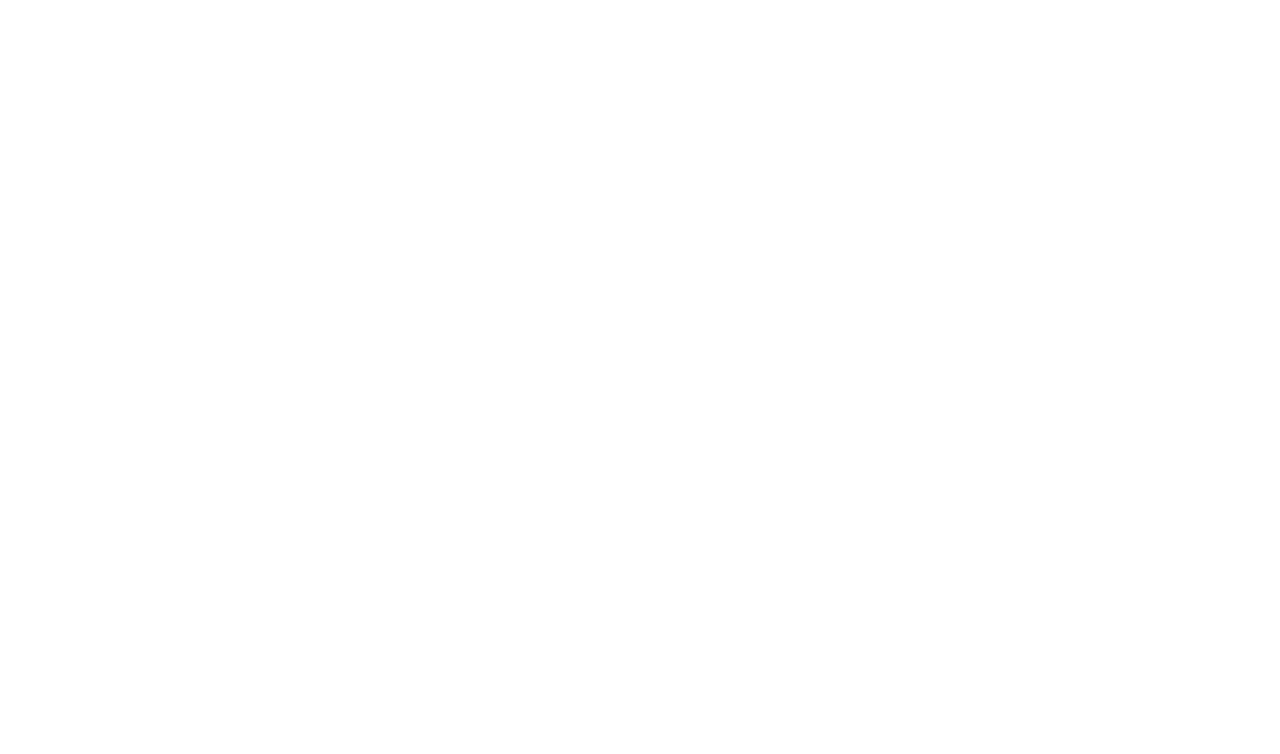
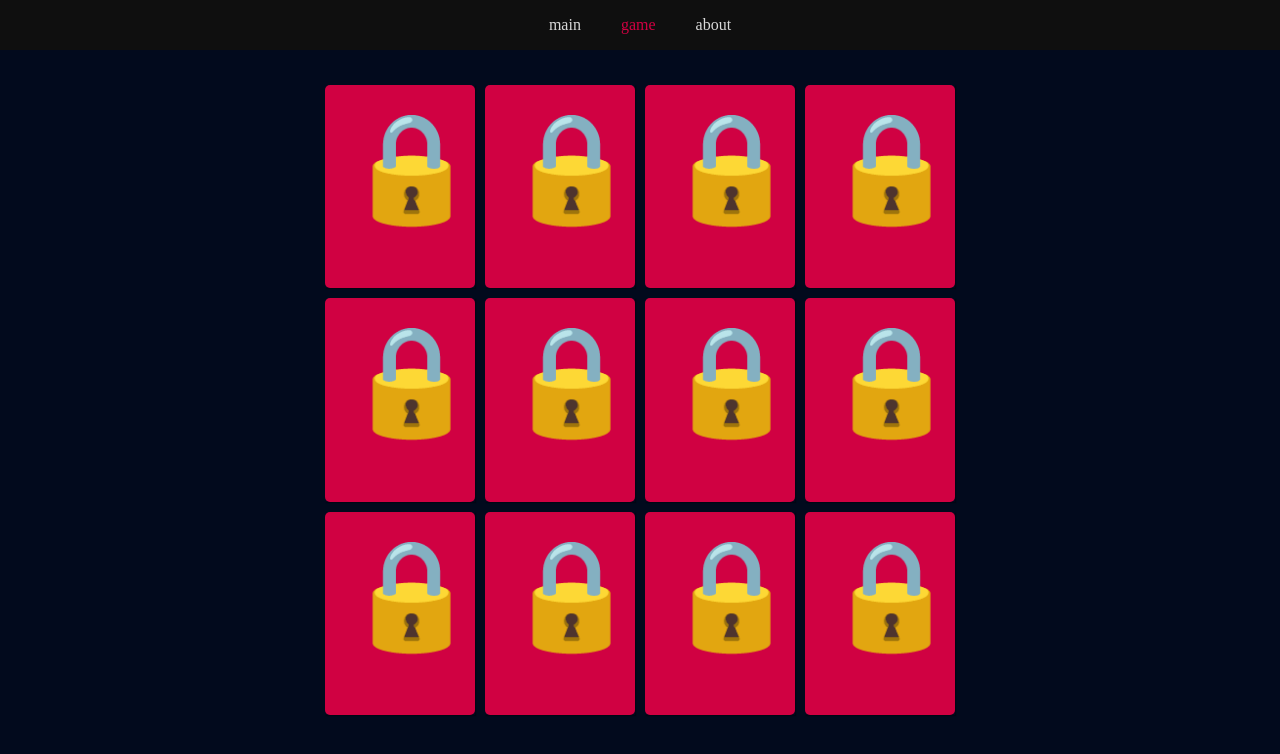
Before and after one commit to PaoloProdossimoLopes/fei-cc1620-game-project-web, a plain HTML site: page game/game/index.html in a window 1280 px wide. Drawn offline with Linux system fonts and the light colour scheme.

Commit message:
Feature (game): Add jogo da memmoria na tela de `game`

```diff
--- a/game/game/index.html
+++ b/game/game/index.html
@@ -2,9 +2,73 @@
 <html lang="en">
 <head>
     <meta charset="UTF-8">
+    <link href="style.css" rel="stylesheet"/>
     <title>Title</title>
 </head>
 <body>
+<!--  CABEÇALHO  -->
+<div id="cabecalho">
+    <a href="index.html">main</a>
+    <a href="../game/index.html"><span class="texto-focado">game</span></a>
+    <a href="../about/index.html">about</a>
+</div>
 
+<div class="memory-game">
+    <div class="memory-card" data-framework="feliz">
+        <p class="front-face">😀</p>
+        <p class="back-face">🔒</p>
+    </div>
+    <div class="memory-card" data-framework="feliz">
+        <p class="front-face">😀</p>
+        <p class="back-face">🔒</p>
+    </div>
+
+    <div class="memory-card" data-framework="triste">
+        <p class="front-face">🥹</p>
+        <p class="back-face">🔒</p>
+    </div>
+    <div class="memory-card" data-framework="triste">
+        <p class="front-face">🥹</p>
+        <p class="back-face">🔒</p>
+    </div>
+
+    <div class="memory-card" data-framework="cdf">
+        <p class="front-face">🤓</p>
+        <p class="back-face">🔒</p>
+    </div>
+    <div class="memory-card" data-framework="cdf">
+        <p class="front-face">🤓</p>
+        <p class="back-face">🔒</p>
+    </div>
+
+    <div class="memory-card" data-framework="comemorando">
+        <p class="front-face">🥳</p>
+        <p class="back-face">🔒</p>
+    </div>
+    <div class="memory-card" data-framework="comemorando">
+        <p class="front-face">🥳</p>
+        <p class="back-face">🔒</p>
+    </div>
+
+    <div class="memory-card" data-framework="backbone">
+        <p class="front-face">😀</p>
+        <p class="back-face">🔒</p>
+    </div>
+    <div class="memory-card" data-framework="backbone">
+        <p class="front-face">😀</p>
+        <p class="back-face">🔒</p>
+    </div>
+
+    <div class="memory-card" data-framework="react">
+        <p class="front-face">😀</p>
+        <p class="back-face">🔒</p>
+    </div>
+    <div class="memory-card" data-framework="react">
+        <p class="front-face">😀</p>
+        <p class="back-face">🔒</p>
+    </div>
+
+    <script src="script.js"></script>
+</div>
 </body>
 </html>
--- a/game/game/script.js
+++ b/game/game/script.js
@@ -0,0 +1,60 @@
+const cards = document.querySelectorAll('.memory-card');
+
+let hasFlippedCard = false;
+let lockBoard = false;
+let firstCard, secondCard;
+
+function flipCard() {
+    if (lockBoard) return;
+    if (this === firstCard) return;
+
+    this.classList.add('flip');
+
+    if (!hasFlippedCard) {
+        hasFlippedCard = true;
+        firstCard = this;
+
+        return;
+    }
+
+    secondCard = this;
+    checkForMatch();
+}
+
+function checkForMatch() {
+    let isMatch = firstCard.dataset.framework === secondCard.dataset.framework;
+
+    isMatch ? disableCards() : unflipCards();
+}
+
+function disableCards() {
+    firstCard.removeEventListener('click', flipCard);
+    secondCard.removeEventListener('click', flipCard);
+
+    resetBoard();
+}
+
+function unflipCards() {
+    lockBoard = true;
+
+    setTimeout(() => {
+        firstCard.classList.remove('flip');
+        secondCard.classList.remove('flip');
+
+        resetBoard();
+    }, 1500);
+}
+
+function resetBoard() {
+    [hasFlippedCard, lockBoard] = [false, false];
+    [firstCard, secondCard] = [null, null];
+}
+
+(function shuffle() {
+    cards.forEach(card => {
+        let randomPos = Math.floor(Math.random() * 12);
+        card.style.order = randomPos;
+    });
+})();
+
+cards.forEach(card => card.addEventListener('click', flipCard));
--- a/game/game/style.css
+++ b/game/game/style.css
@@ -0,0 +1,94 @@
+* {
+    padding: 0;
+    margin: 0;
+    box-sizing: border-box;
+}
+
+body {
+    height: 100vh;
+    /*display: flex;*/
+    background-color: #020A1D;
+}
+
+#cabecalho {
+    background-color: #0F0F0F;
+    display: flex;
+    align-items: center;
+    justify-content: center;
+    height: 50px;
+    width: 100vw;
+    margin: auto;
+    margin-bottom: 30px;
+}
+
+#cabecalho a {
+    padding: 0 20px;
+    text-decoration: none;
+    color: #D9D9D9;
+}
+
+#cabecalho a:hover {
+    transform: scale(1.2);
+    transition-duration: 0.3s;
+}
+
+.memory-game {
+    width: 640px;
+    height: 640px;
+    margin: auto;
+    display: flex;
+    flex-wrap: wrap;
+    perspective: 1000px;
+}
+
+.memory-card {
+    width: calc(25% - 10px);
+    height: calc(33.333% - 10px);
+    margin: 5px;
+    position: relative;
+    transform: scale(1);
+    transform-style: preserve-3d;
+    transition: transform .5s;
+    box-shadow: 1px 1px 1px rgba(0,0,0,.3);
+}
+
+.memory-card:active {
+    transform: scale(0.97);
+    transition: transform .2s;
+}
+
+.memory-card.flip {
+    transform: rotateY(180deg);
+}
+
+.front-face,
+.back-face {
+    width: 100%;
+    height: 100%;
+    padding: 20px;
+    position: absolute;
+    border-radius: 5px;
+    background: #D00142;
+    font-size: 80pt;
+    backface-visibility: hidden;
+}
+
+.front-face,
+.back-face p {
+    text-align: center;
+    display: flex;
+    align-items: center;
+}
+
+.front-face,
+.back-face:hover {
+    transform: scale(1.03);
+}
+
+.texto-focado {
+    color: #D00142;
+}
+
+.front-face {
+    transform: rotateY(180deg);
+}
```
